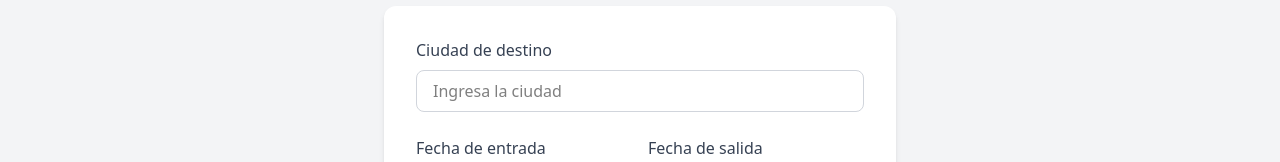
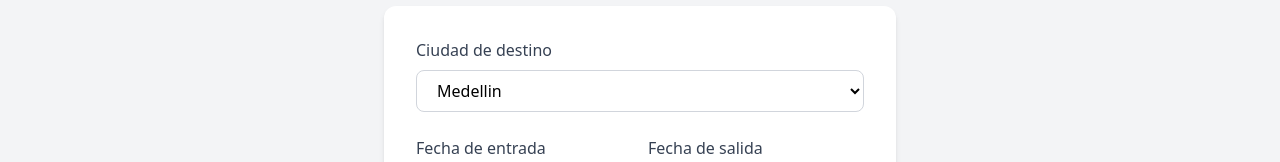
Before and after one commit to Gothsec/frontend-technical-test, a React (Vite) app: page / in a window 1280 px wide. Shown: the part 170-332 px from the top of the page. Built offline with nearby package versions, Linux system fonts and the light colour scheme.

Commit message:
[Update] HotelSearch.tsx to select cities

```diff
--- a/src/components/Client/HotelSearch.tsx
+++ b/src/components/Client/HotelSearch.tsx
@@ -4,6 +4,7 @@ import { fetchHotels, Hotel } from '../../services/hotelService';
 
 const HotelSearch = () => {
 const [city, setCity] = useState('');
+const [cities, setCities] = useState<string[]>([]);
 const [checkIn, setCheckIn] = useState('');
 const [checkOut, setCheckOut] = useState('');
 const [persons, setPersons] = useState<number>(1);
@@ -28,6 +29,18 @@ const HotelSearch = () => {
     if (!checkOut) {
       setCheckOut(formatDate(tomorrow));
     }
+}, []);
+
+useEffect(() => {
+const loadCities = async () => {
+    const hotels = await fetchHotels();
+    const uniqueCities = [...new Set(hotels.map((hotel: Hotel) => hotel.city))];
+    setCities(uniqueCities);
+    if (uniqueCities.length > 0 && !city) {
+    setCity(uniqueCities[0]);
+    }
+};
+loadCities();
 }, []);
 
 useEffect(() => {
@@ -82,7 +95,7 @@ const HotelSearch = () => {
 
     const hotels = await fetchHotels();
     const filtered = hotels.filter((hotel: Hotel) =>
-      hotel.city.toLowerCase().includes(city.trim().toLowerCase())
+    hotel.city === city
     );
     setResults(filtered);
     setSearched(true);
@@ -123,15 +136,19 @@ const HotelSearch = () => {
               <label htmlFor="city" className="block text-gray-700 font-medium mb-2">
                 Ciudad de destino
               </label>
-              <input
-                type="text"
+            <select
             id="city"
             value={city}
             onChange={(e) => setCity(e.target.value)}
             className="w-full border border-gray-300 rounded-lg px-4 py-2 focus:outline-none focus:ring-2 focus:ring-indigo-500"
-                placeholder="Ingresa la ciudad"
             required
-              />
+            >
+            {cities.map((cityOption) => (
+                <option key={cityOption} value={cityOption}>
+                {cityOption}
+                </option>
+            ))}
+            </select>
             </div>
             <div className="mb-6 grid grid-cols-1 md:grid-cols-2 gap-4">
               <div>
```
Lines whose indentation alone changed are shown as unchanged.
